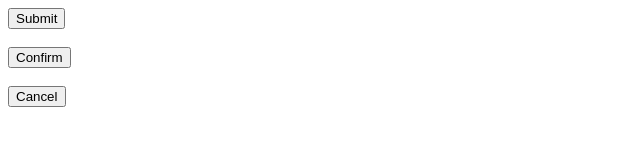
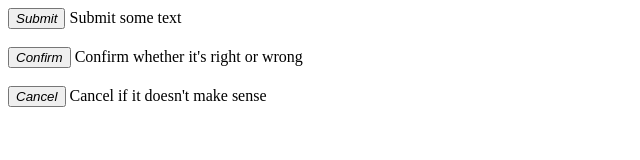
Before and after one commit to infoshareacademy/jfdzr11-project-html-css, a plain HTML site: page Podstawy HTML i CSS/warmup/index.html in a window 1280 px wide. Shown: the whole page, without its empty margins (0-640 px from the left). Drawn offline with Linux system fonts and the light colour scheme.

Commit message:
warmup index

```diff
--- a/Podstawy HTML i CSS/warmup/index.html
+++ b/Podstawy HTML i CSS/warmup/index.html
@@ -8,12 +8,15 @@
     <title>Warmup</title>
 </head>
 <body>
-    <button>Submit</button>
+    <button><em>Submit</em></button>
+    <span>Submit some text</span>
     <br />
     <br />
-    <button>Confirm</button>
+    <button><em>Confirm</em></button>
+    <span>Confirm whether it's right or wrong</span>
     <br />
     <br />
-    <button>Cancel</button>
+    <button><em>Cancel</em></button>
+    <span>Cancel if it doesn't make sense</span>
 </body>
 </html>
--- a/Podstawy HTML i CSS/warmup/style.css
+++ b/Podstawy HTML i CSS/warmup/style.css
@@ -0,0 +1,3 @@
+button {
+
+}
```
